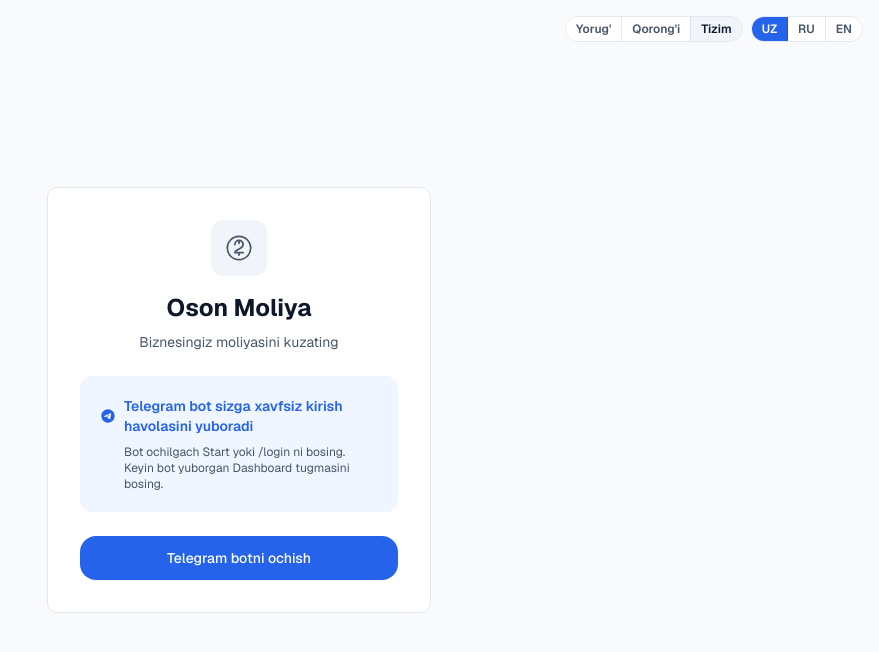
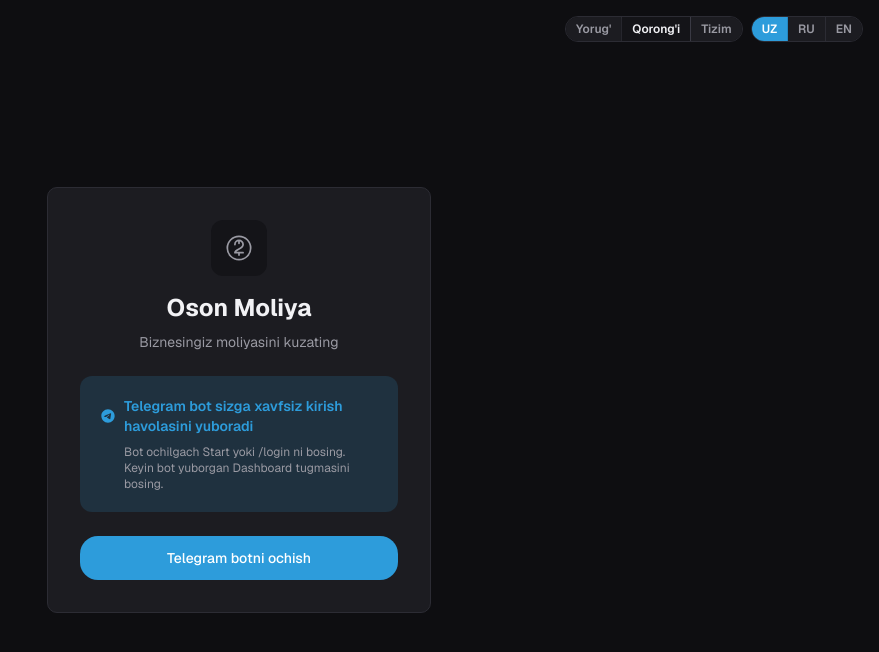
Before and after one commit to mirkomilovabrorwork-dot/oson-moliya, a Next.js app: page /login in a window 1280 px wide. Shown: the top 652 px of the page, without its empty margins (401-1280 px from the left). Built offline with nearby package versions, Linux system fonts and the light colour scheme; no server answers.

Commit message:
feat(ui): Kissa-style dark-first design (v5) — bright sky-blue accent, charcoal dark cards, softer radius, default dark

```diff
--- a/src/app/globals.css
+++ b/src/app/globals.css
@@ -1,13 +1,12 @@
 @import "tailwindcss";
 
 /*
- * Oson Moliya — DESIGN v4 tokens (professional, cool slate + rationed BLUE accent).
- * Per the design playbook: blue = primary action/trust (right for finance), slate neutrals,
- * green = income/success, red = expense/danger, amber = warning. Color is a signal, not decoration.
- * Single source of truth. Components use these var() names. See docs/DESIGN.md.
+ * Oson Moliya — DESIGN v5 (Kissa-inspired): DARK-first, bright sky-blue accent,
+ * soft rounded dark cards. Light theme kept as a toggle. Color = signal (blue=action,
+ * green=income, red=expense). Single source of truth; components use these var() names.
  */
 
-/* ── Light (default) ── */
+/* ── Light (toggle) ── */
 :root {
   --bg: #f8fafc;
   --surface: #ffffff;
@@ -43,9 +42,9 @@
   --chart-5: #64748b;
   --chart-grid: #e2e8f0;
 
-  --radius-sm: 8px;
-  --radius-md: 12px;
-  --radius-lg: 16px;
+  --radius-sm: 10px;
+  --radius-md: 14px;
+  --radius-lg: 18px;
   --radius-full: 9999px;
 
   --shadow-sm: 0 1px 2px rgba(15, 23, 42, .05);
@@ -59,31 +58,30 @@
   --ease-out: cubic-bezier(.16, 1, .30, 1);
   --ease-in-out: cubic-bezier(.4, 0, .2, 1);
 
-  /* Next.js scaffold compatibility — alias to token names */
   --background: var(--bg);
   --foreground: var(--fg);
 }
 
-/* ── Dark — slate-based, separate tokens (NOT a flat inversion) ── */
+/* ── Dark (DEFAULT) — Kissa-style neutral charcoal + bright sky-blue ── */
 [data-theme="dark"] {
-  --bg: #020617;
-  --surface: #0f172a;
-  --surface-sunken: #0b1220;
-  --surface-hover: #1e293b;
+  --bg: #0e0e11;
+  --surface: #1c1c21;
+  --surface-sunken: #141418;
+  --surface-hover: #26262d;
 
-  --fg: #e5e7eb;
-  --fg-muted: #94a3b8;
-  --fg-subtle: #64748b;
-  --fg-on-accent: #0f172a;
+  --fg: #f2f2f5;
+  --fg-muted: #9a9aa3;
+  --fg-subtle: #6b6b73;
+  --fg-on-accent: #ffffff;
 
-  --border: #334155;
-  --border-strong: #475569;
+  --border: #2c2c34;
+  --border-strong: #3a3a44;
 
-  --accent: #60a5fa;
-  --accent-hover: #3b82f6;
-  --accent-fg: #0f172a;
-  --accent-ring: rgba(96, 165, 250, .40);
-  --accent-wash: rgba(96, 165, 250, .14);
+  --accent: #2d9cdb;
+  --accent-hover: #2387c1;
+  --accent-fg: #ffffff;
+  --accent-ring: rgba(45, 156, 219, .40);
+  --accent-wash: rgba(45, 156, 219, .16);
 
   --income: #34d399;
   --income-fg: #052e16;
@@ -93,49 +91,44 @@
   --expense-fg: #450a0a;
   --expense-wash: rgba(248, 113, 113, .16);
 
-  --chart-1: #60a5fa;
+  --chart-1: #2d9cdb;
   --chart-2: #34d399;
   --chart-3: #fbbf24;
   --chart-4: #a78bfa;
-  --chart-5: #94a3b8;
-  --chart-grid: rgba(255, 255, 255, .08);
+  --chart-5: #9a9aa3;
+  --chart-grid: rgba(255, 255, 255, .07);
 
-  --shadow-sm: 0 1px 2px rgba(0, 0, 0, .35);
-  --shadow-md: 0 4px 12px rgba(0, 0, 0, .45), 0 1px 3px rgba(0, 0, 0, .35);
-  --shadow-lg: 0 14px 36px rgba(0, 0, 0, .55);
+  --shadow-sm: 0 1px 2px rgba(0, 0, 0, .4);
+  --shadow-md: 0 4px 12px rgba(0, 0, 0, .5), 0 1px 3px rgba(0, 0, 0, .4);
+  --shadow-lg: 0 14px 36px rgba(0, 0, 0, .6);
 
   --background: var(--bg);
   --foreground: var(--fg);
 }
 
-/* ── Tailwind v4 @theme inline — bg-surface text-fg border-border etc. resolve ── */
+/* ── Tailwind v4 @theme inline ── */
 @theme inline {
   --color-background: var(--background);
   --color-foreground: var(--foreground);
 
-  /* Surface tokens */
   --color-bg: var(--bg);
   --color-surface: var(--surface);
   --color-surface-sunken: var(--surface-sunken);
   --color-surface-hover: var(--surface-hover);
 
-  /* Text / fg tokens */
   --color-fg: var(--fg);
   --color-fg-muted: var(--fg-muted);
   --color-fg-subtle: var(--fg-subtle);
   --color-fg-on-accent: var(--fg-on-accent);
 
-  /* Border tokens */
   --color-border: var(--border);
   --color-border-strong: var(--border-strong);
 
-  /* Accent tokens */
   --color-accent: var(--accent);
   --color-accent-hover: var(--accent-hover);
   --color-accent-fg: var(--accent-fg);
   --color-accent-wash: var(--accent-wash);
 
-  /* Semantic tokens */
   --color-income: var(--income);
   --color-income-fg: var(--income-fg);
   --color-income-wash: var(--income-wash);
@@ -143,7 +136,6 @@
   --color-expense-fg: var(--expense-fg);
   --color-expense-wash: var(--expense-wash);
 
-  /* Chart tokens */
   --color-chart-1: var(--chart-1);
   --color-chart-2: var(--chart-2);
   --color-chart-3: var(--chart-3);
@@ -163,7 +155,7 @@
   -webkit-font-smoothing: antialiased;
 }
 
-/* ── Shared focus-visible ring — never removed, no per-component variants ── */
+/* ── Shared focus-visible ring ── */
 :where(button, a, input, textarea, select, [role="tab"], [tabindex]):focus-visible {
   outline: none;
   border-color: var(--accent);
@@ -183,12 +175,12 @@
   }
 }
 
-/* ── Tabular figures for aligned money columns ── */
+/* ── Tabular figures ── */
 .tabular {
   font-variant-numeric: tabular-nums;
 }
 
-/* ── Row hover (CSS — server components don't need JS event handlers) ── */
+/* ── Row hover ── */
 .row-hover:hover {
   background: var(--surface-hover);
 }
--- a/src/app/layout.tsx
+++ b/src/app/layout.tsx
@@ -36,9 +36,9 @@
           strategy="beforeInteractive"
         />
         {/* No-flash theme: runs before hydration so data-theme is set pre-paint.
-            Resolution: localStorage('pultrack_theme') → system prefers-color-scheme → light */}
+            Resolution: localStorage('pultrack_theme') → 'system' follows OS → DEFAULT dark (Kissa-style). */}
         <Script id="theme-init" strategy="beforeInteractive">
-          {`(function(){try{var s=localStorage.getItem('pultrack_theme');if(s==='dark'||s==='light'){document.documentElement.dataset.theme=s;}else{var mq=window.matchMedia&&window.matchMedia('(prefers-color-scheme: dark)');if(mq&&mq.matches){document.documentElement.dataset.theme='dark';}}}catch(e){}})();`}
+          {`(function(){try{var s=localStorage.getItem('pultrack_theme');var t;if(s==='light'||s==='dark'){t=s;}else if(s==='system'){t=(window.matchMedia&&window.matchMedia('(prefers-color-scheme: dark)').matches)?'dark':'light';}else{t='dark';}document.documentElement.dataset.theme=t;}catch(e){document.documentElement.dataset.theme='dark';}})();`}
         </Script>
         {children}
       </body>
--- a/src/components/ThemeToggle.tsx
+++ b/src/components/ThemeToggle.tsx
@@ -31,7 +31,7 @@
 ];
 
 export function ThemeToggle({ lang }: ThemeToggleProps) {
-  const [pref, setPref] = useState<ThemePref>("system");
+  const [pref, setPref] = useState<ThemePref>("dark");
 
   // On mount, read saved pref
   useEffect(() => {
@@ -40,7 +40,7 @@
       if (saved === "light" || saved === "dark" || saved === "system") {
         setPref(saved);
       } else {
-        setPref("system");
+        setPref("dark"); // default = dark (Kissa-style), matches the no-flash script
       }
     } catch {
       // SSR safety
@@ -50,11 +50,8 @@
   const handleChange = (next: ThemePref) => {
     setPref(next);
     try {
-      if (next === "system") {
-        localStorage.removeItem(THEME_KEY);
-      } else {
-        localStorage.setItem(THEME_KEY, next);
-      }
+      // Persist all prefs (incl. "system") so the no-flash script can resolve them on reload.
+      localStorage.setItem(THEME_KEY, next);
       applyTheme(next);
     } catch {
       // ignore
```
Also changed, not shown: 1 other file (tests, documents, lock files or other folders).
